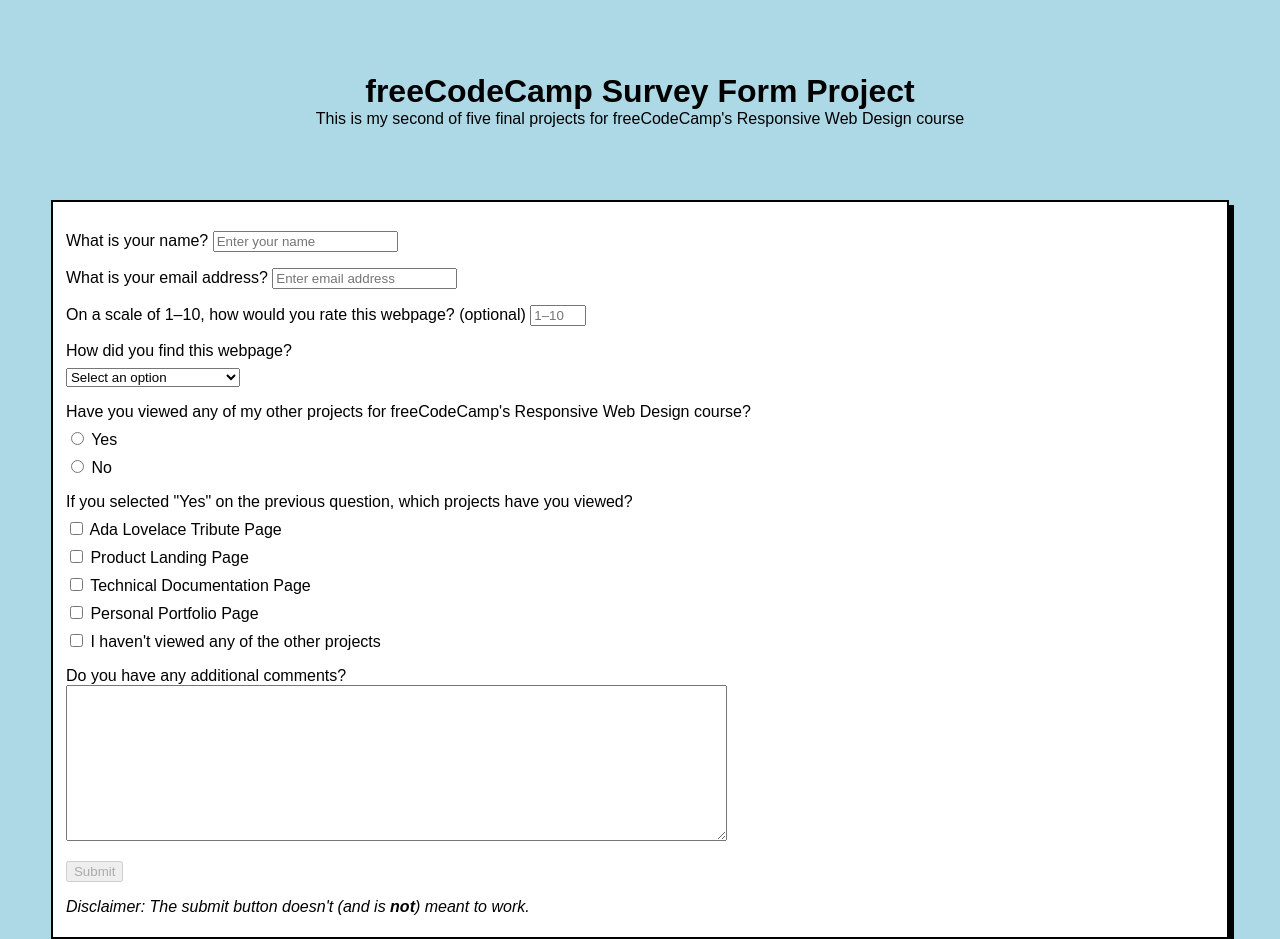
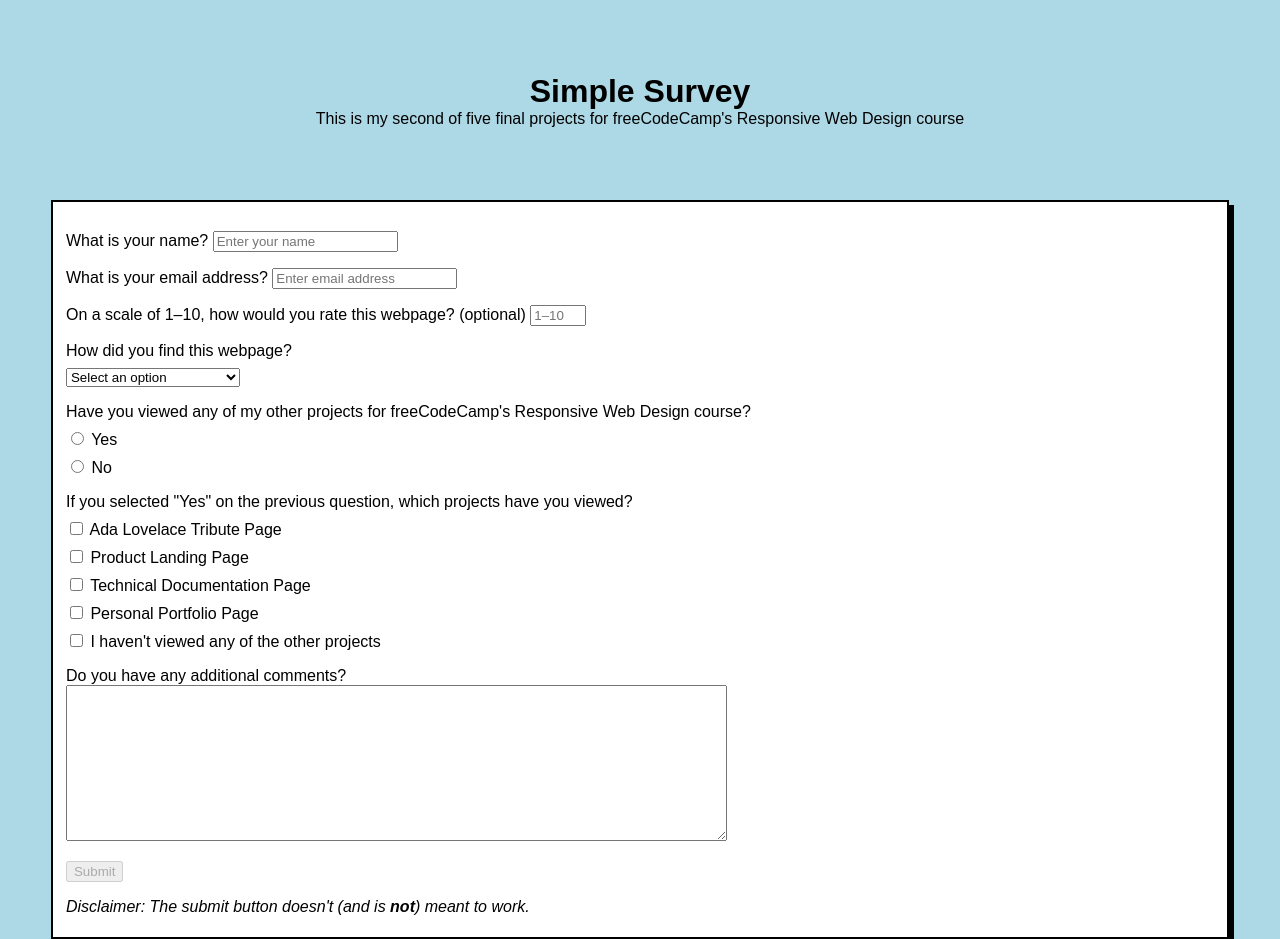
Before and after one commit to colin-intj/fcc-survey-form-project, a plain HTML site: page index.html in a window 1280 px wide. Shown: the top 939 px of the page. Drawn offline with Linux system fonts and the light colour scheme.

Commit message:
Shorten page and README's title
This commit shortens the page's title so it can fit in browser tabbars.
It also gives the README file the same title as the page.

```diff
--- a/index.html
+++ b/index.html
@@ -2,12 +2,12 @@
 <html lang="en">
   <head>
     <meta charset="utf-8">
-    <title>freeCodeCamp Survey Form Project</title>
+    <title>Simple Survey</title>
     <link rel="stylesheet" href="./css/styles.css">
   </head>
   <body>
     <header>
-      <h1 id="title">freeCodeCamp Survey Form Project</h1>
+      <h1 id="title">Simple Survey</h1>
       <p id="description">This is my second of five final projects for
         freeCodeCamp's Responsive Web Design course</p>
     </header>
```
Also changed, not shown: README.md.
